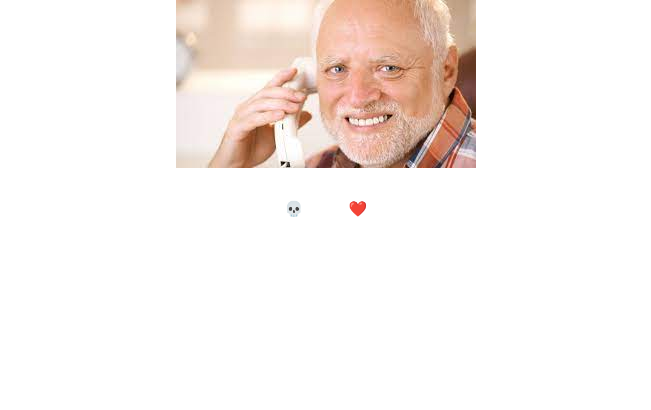
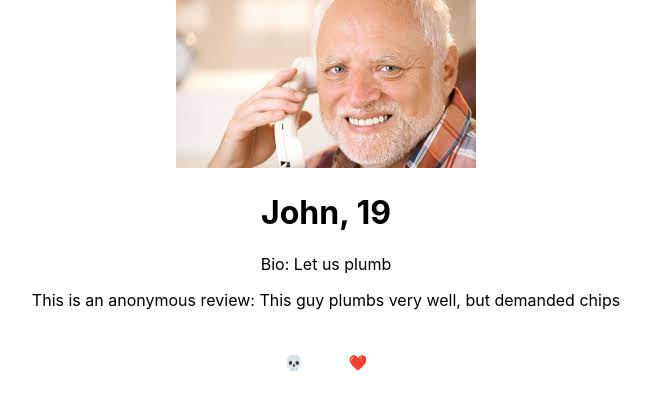
Before and after one commit to nlozben/book-club, a React (Create React App) app: page / in a window 1280 px wide. Shown: the top 410 px of the page, without its empty margins (314-965 px from the left). Built offline with nearby package versions, Linux system fonts and the light colour scheme.

Commit message:
Created biography and organized files

```diff
--- a/src/components/Home.tsx
+++ b/src/components/Home.tsx
@@ -1,12 +1,12 @@
 import React from 'react';
-import ProfilePic from './ProfilePic'
-import SwipeButton from './SwipeButton'
+import UserProfile from './UserProfile/UserProfile';
+import SwipeButton from './SwipeButton';
 import { Grid } from "@mui/material";
 
 const Home = () => (
 	<Grid container direction="column" spacing={2}>
 		<Grid item>
-			<ProfilePic />
+			<UserProfile />
 		</Grid>
 		<Grid item>
 			<SwipeButton title="💀"/>
--- /dev/null
+++ b/src/components/UserProfile/Bio.tsx
@@ -0,0 +1,20 @@
+import React from "react"
+
+const Bio = () => {
+	const obj = {
+		name: 'John',
+		age: '19',
+		bio: 'Let us plumb',
+		review: 'This guy plumbs very well, but demanded chips'
+	}
+
+  return (
+		<>
+			<h1>{obj.name}, {obj.age}</h1>
+			<p>Bio: {obj.bio}</p>
+			<p>This is an anonymous review: {obj.review}</p>
+		</>
+  )
+}
+
+export default Bio;
--- a/src/components/ProfilePic.tsx
+++ b/src/components/UserProfile/ProfilePicture.tsx
@@ -1,7 +1,7 @@
 import React from "react"
 
 const ProfilePic = () => {
-	const logo = require('../images/plumber1.jpg');
+	const logo = require('../../images/plumber1.jpg');
   return (
 		<img src={logo} />
   )
--- /dev/null
+++ b/src/components/UserProfile/UserProfile.tsx
@@ -0,0 +1,14 @@
+import React from "react"
+import ProfilePicture from './ProfilePicture';
+import Bio from './Bio';
+
+const UserProfile = () => {
+  return (
+		<>
+			<ProfilePicture />
+			<Bio />
+		</>
+  )
+}
+
+export default UserProfile;
```
